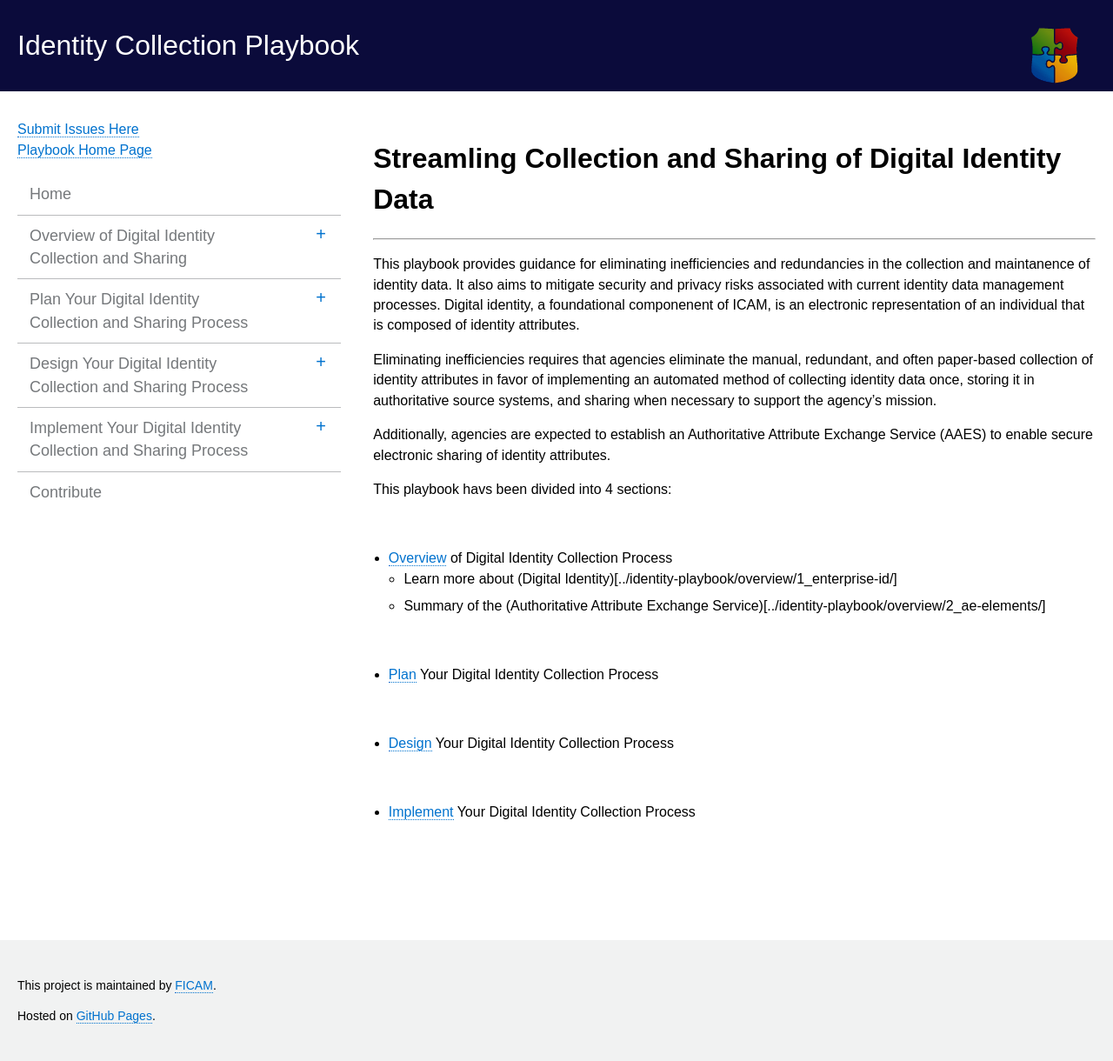
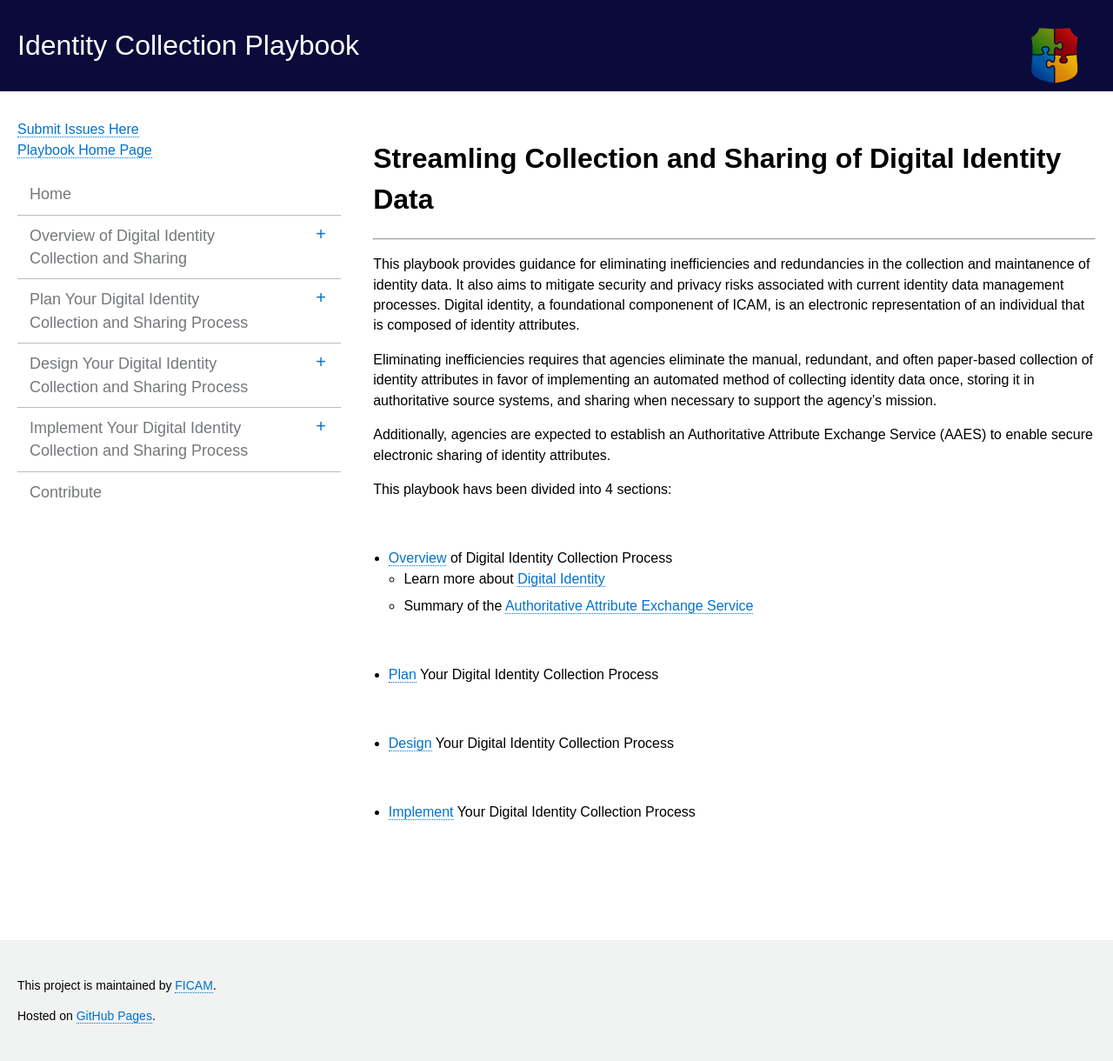
Before and after one commit to bnbuckler/identity-playbook, a Jekyll site: the page built from index.html, in a window 1280 px wide. Shown: the whole page at 87% size. Built offline with Jekyll 4.4.1, drawn with Linux system fonts in a browser that asks for light colours.

Commit message:
Update index.md

```diff
--- a/_includes/index.md
+++ b/_includes/index.md
@@ -12,8 +12,8 @@ This playbook havs been divided into 4 sections:
 <br>
 
 * [Overview](../identity-playbook/overview/index/) of Digital Identity Collection Process
-  * Learn more about (Digital Identity)[../identity-playbook/overview/1_enterprise-id/]
-  * Summary of the (Authoritative Attribute Exchange Service)[../identity-playbook/overview/2_ae-elements/]
+  * Learn more about [Digital Identity](../identity-playbook/overview/1_enterprise-id/)
+  * Summary of the [Authoritative Attribute Exchange Service](../identity-playbook/overview/2_ae-elements/)
 
 <br>
 
```
